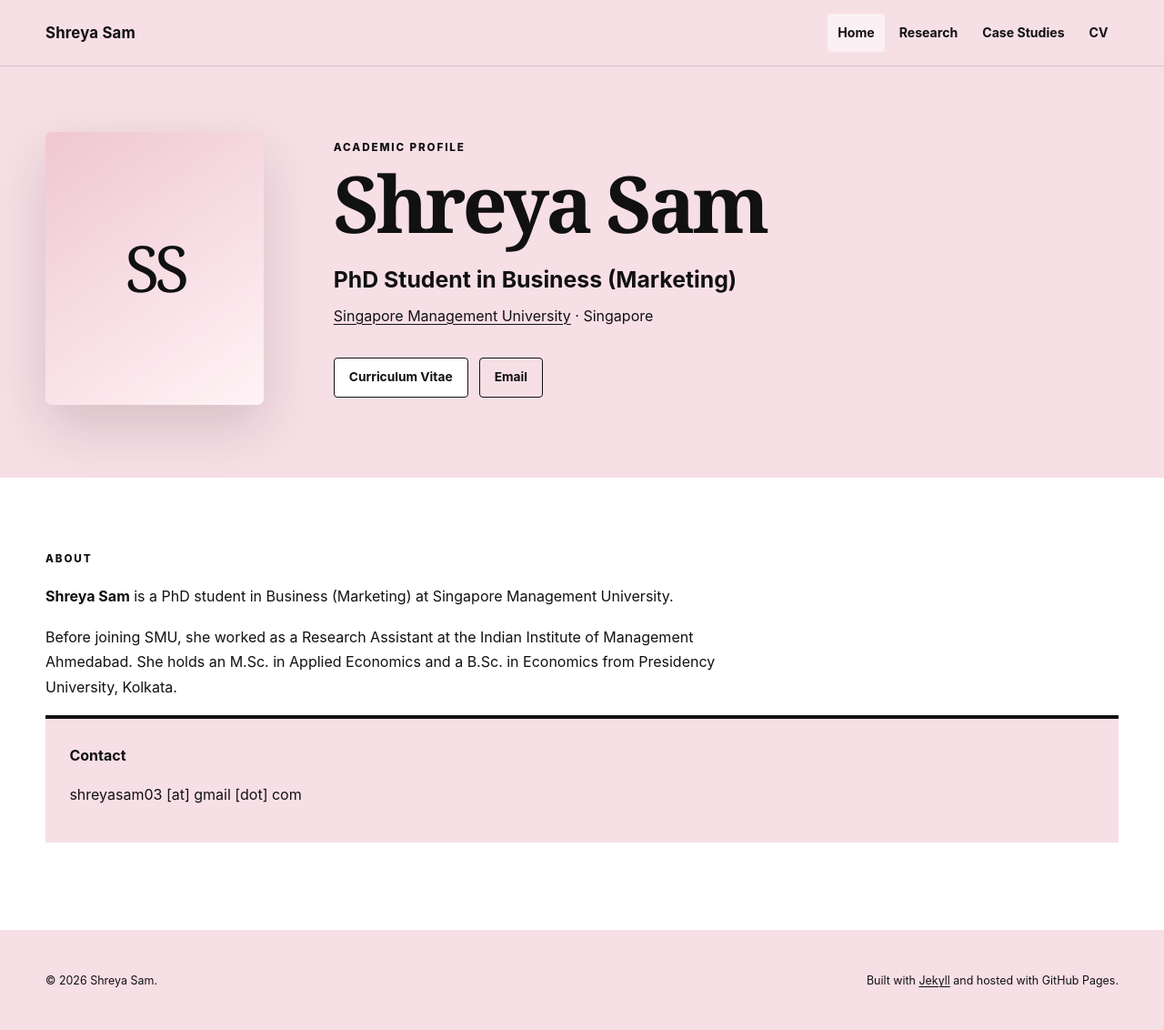
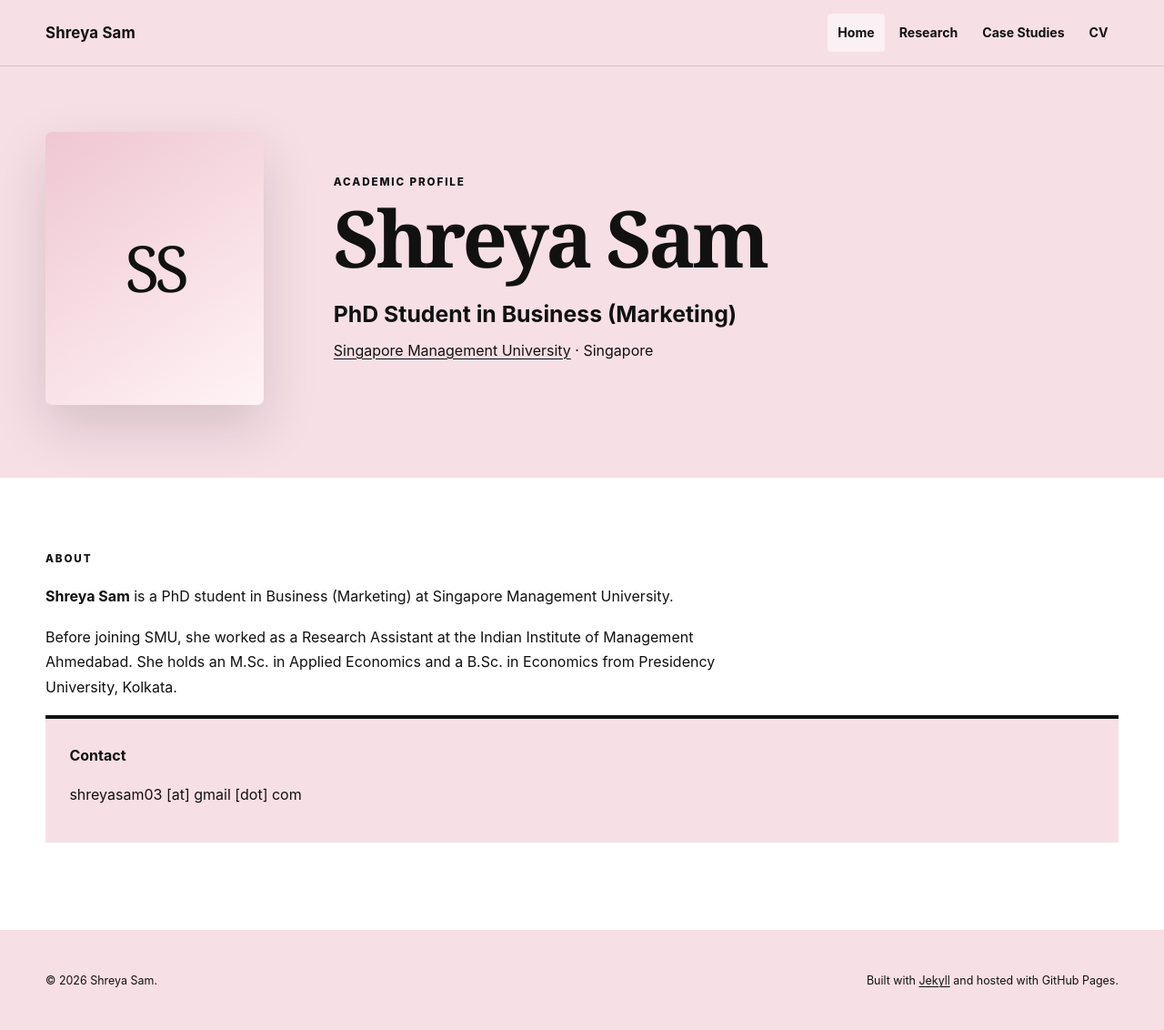
Before and after one commit to shreyasam/shreyasam.github.io, a Jekyll site: the page built from index.md, in a window 1280 px wide. Shown: the whole page at 91% size. Built offline with Jekyll 4.4.1, drawn with Linux system fonts in a browser that asks for light colours.

Commit message:
Update home.html

```diff
--- a/_layouts/home.html
+++ b/_layouts/home.html
@@ -20,10 +20,6 @@ layout: default
         <p class="hero__affiliation">
           <a href="{{ profile.affiliation_url }}">{{ profile.affiliation }}</a> · {{ profile.location }}
         </p>
-        <div class="hero__links">
-          <a class="button button--light" href="{{ profile.cv_path | relative_url }}">Curriculum Vitae</a>
-          <a class="button button--ghost" href="mailto:{{ profile.email }}">Email</a>
-        </div>
       </div>
     </div>
   </section>
```
